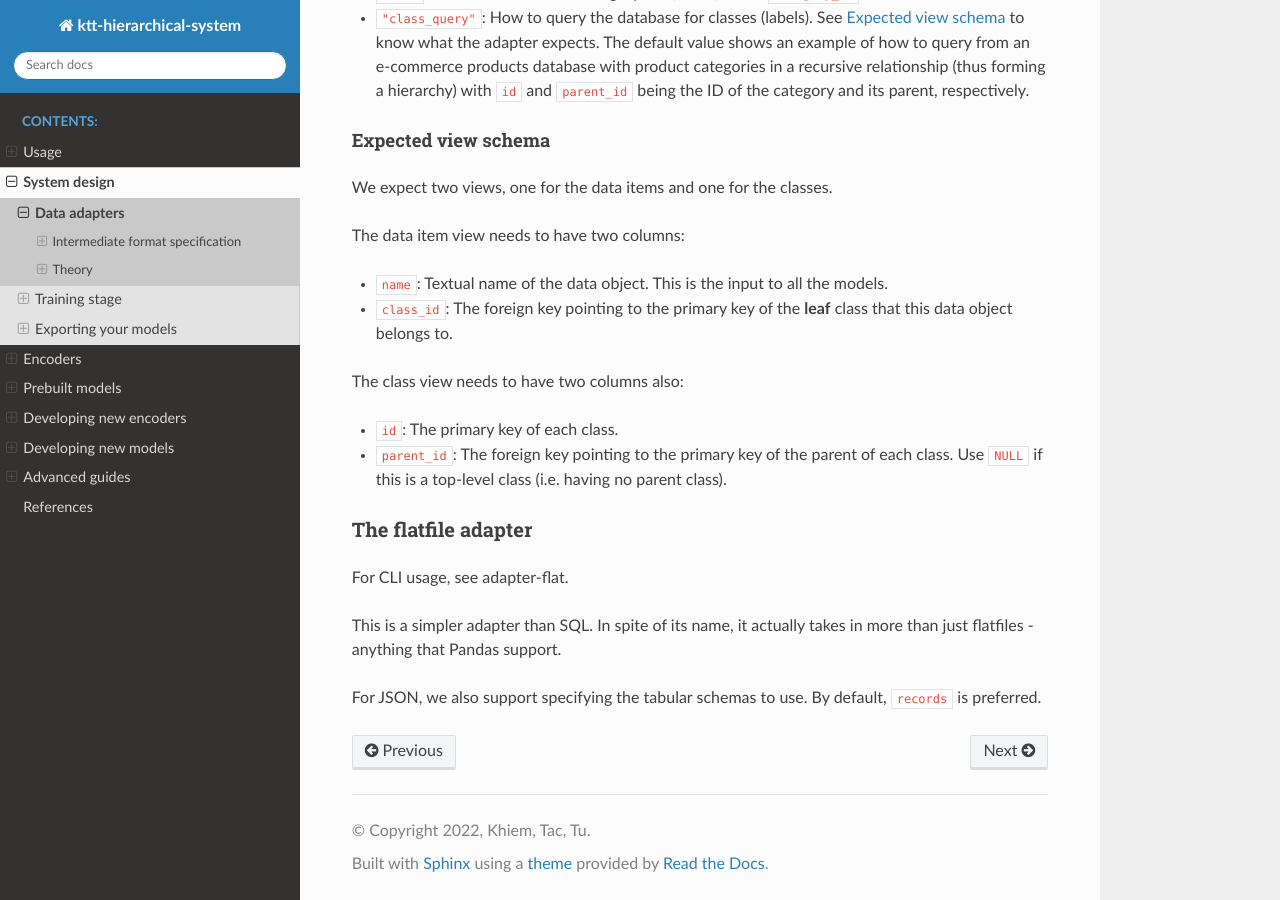
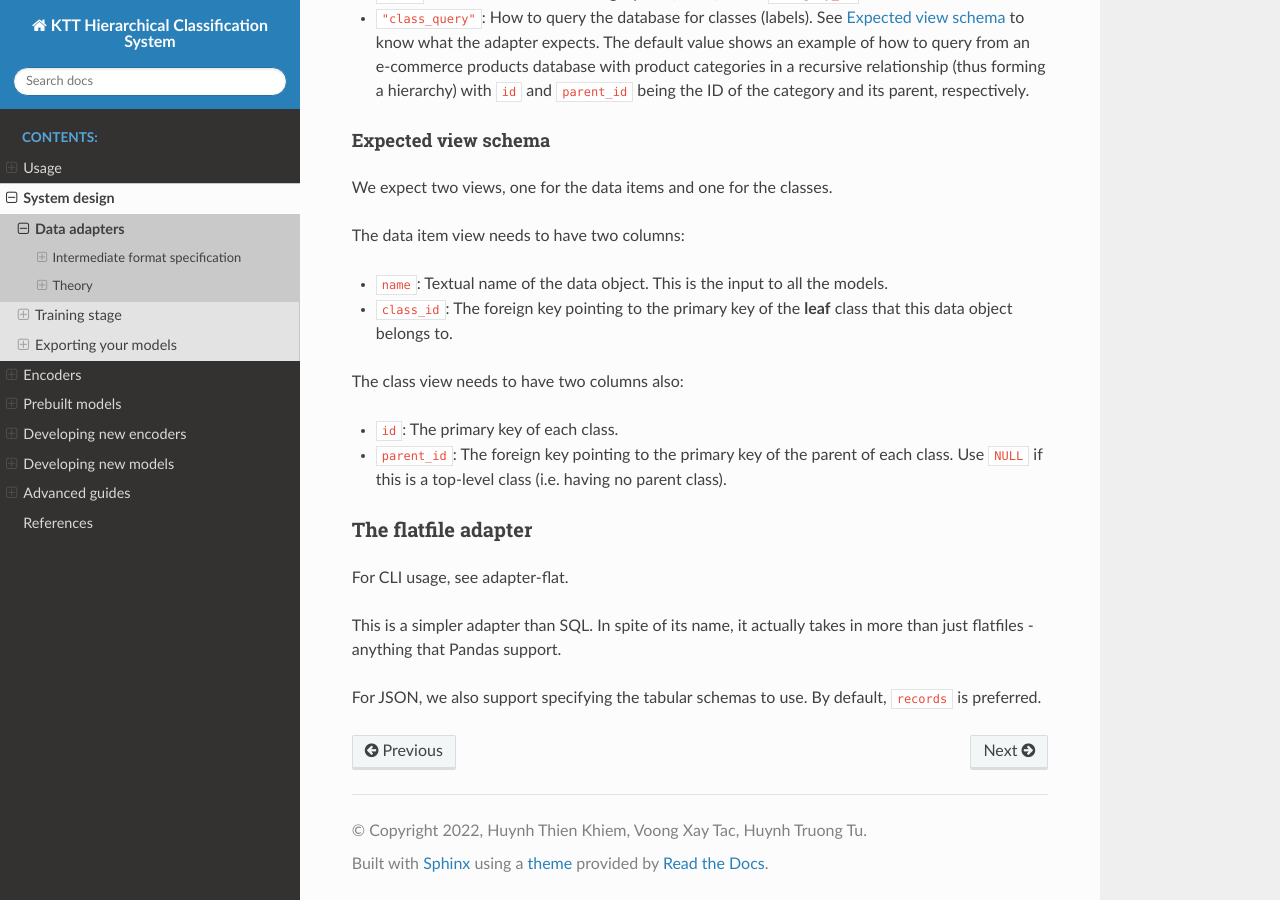
Before and after one commit to htkhiem/ktt-hierarchical-thesis, a Sphinx documentation site: the page built from doc/source/indepth/adapters.rst, in a window 1280 px wide and 900 px high, scrolled down 4424 px. Built offline with Sphinx 7.4.7 and the Read the Docs theme 2.0.0, drawn with Linux system fonts in a browser that asks for light colours.

Commit message:
Fix doc bugs + bump version

```diff
--- a/doc/source/conf.py
+++ b/doc/source/conf.py
@@ -17,12 +17,12 @@ sys.path.insert(0, os.path.abspath('../..'))
 
 # -- Project information -----------------------------------------------------
 
-project = 'ktt-hierarchical-system'
-copyright = '2022, Khiem, Tac, Tu'
-author = 'khiemtactu'
+project = 'KTT Hierarchical Classification System'
+copyright = '2022, Huynh Thien Khiem, Voong Xay Tac, Huynh Truong Tu'
+author = 'Huynh Thien Khiem, Voong Xay Tac, Huynh Truong Tu'
 
 # The full version, including alpha/beta/rc tags
-release = '0.1a'
+release = '0.3a'
 
 
 # -- General configuration ---------------------------------------------------
--- a/doc/source/dev/sklearn/add_model.rst
+++ b/doc/source/dev/sklearn/add_model.rst
@@ -197,7 +197,7 @@ The reverse is performed in this method compared to ``save``.
 Thanks to how sklearn models are serialised, we can fully replicate the previous instance without
 having to go through a class constructor. In other words, this and the ``from_checkpoint`` classmethod
 that we will be implementing soon are functionally equivalent.
-https://hub.docker.com/r/bentoml/model-server/tags
+
 .. code-block:: python
     :dedent: 0
 
--- a/doc/source/indepth/adapters.rst
+++ b/doc/source/indepth/adapters.rst
@@ -107,12 +107,12 @@ A full list of supported dialects and their drivers is available at `SQLAlchemy'
 
 After installing ``mysqlclient``, change the dialect and driver in the configuration file to ``mysql`` and ``mysqlclient`` respectively:
 
-.. code-block:: json
+.. code-block:: javascript
 
 	{
 		"dialect": "mysql",
 		"driver": "mysqlclient",
-		...
+		// ...
 	}
 
 Configuration schema
--- a/doc/source/indepth/exporting.rst
+++ b/doc/source/indepth/exporting.rst
@@ -12,7 +12,7 @@ ONNX exporting
 --------------
 
 This is the way to go if you intend to use KTT-generated models with an existing inference service, such as Azure ML, or if you already have your own framework set up and just need the models themselves.
-All bundled models in KTT except one (:doc:`models/tfidf_hsgd`) supports exporting to ONNX. The exact file structure is not enforced to allow model implementers more freedom in how they export their designs, but bundled PyTorch models generally follow a two-graph scheme:
+All bundled models in KTT except one (:doc:`/models/tfidf_hsgd`) supports exporting to ONNX. The exact file structure is not enforced to allow model implementers more freedom in how they export their designs, but bundled PyTorch models generally follow a two-graph scheme:
 
 - The encoder (currently DistilBERT is bundled) is exported to an ONNX graph in ``outputs/modelname_datasetname/encoder`` in several different files based on their own exporting logic.
 - The classifier head (any of the five PyTorch models) is exported to a single file, ``outputs/modelname_datasetname/classifier/classifier.onnx``.
```
Also changed, not shown: other parts of doc/source/dev/sklearn/add_model.rst (+1 -1 lines).
